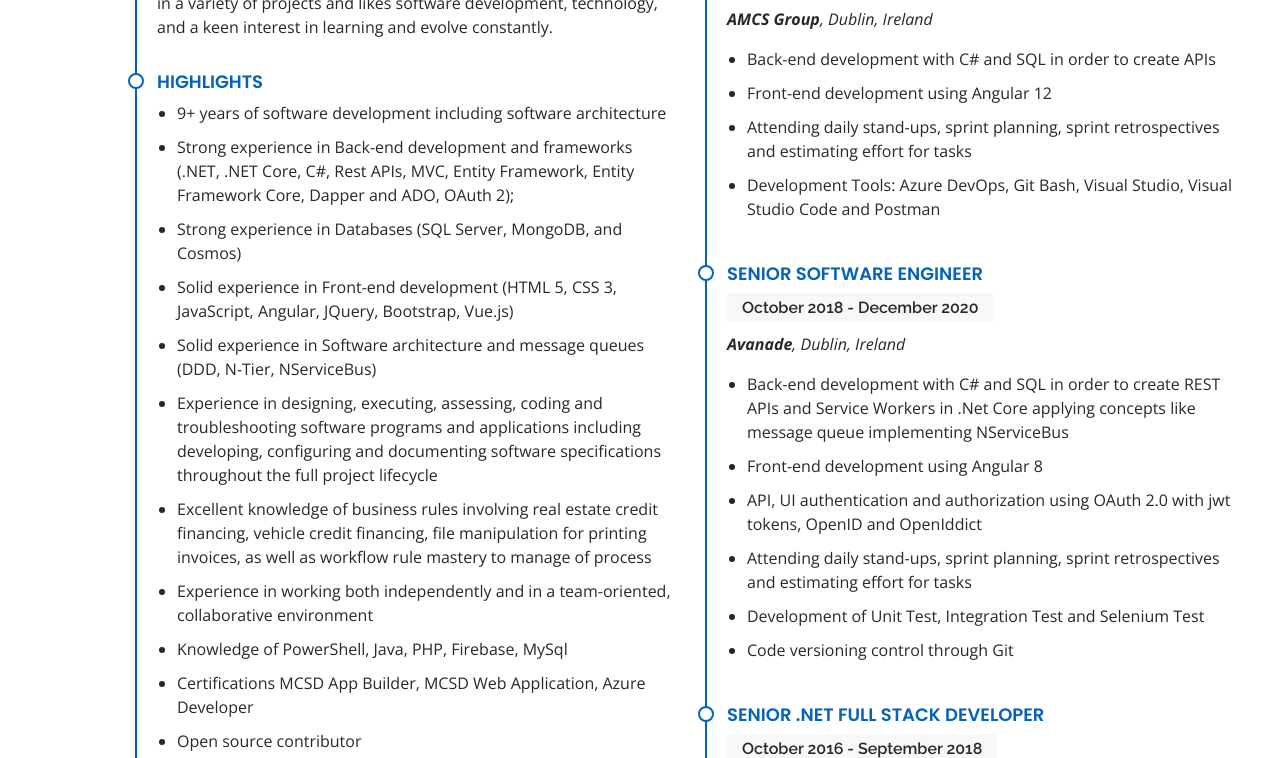
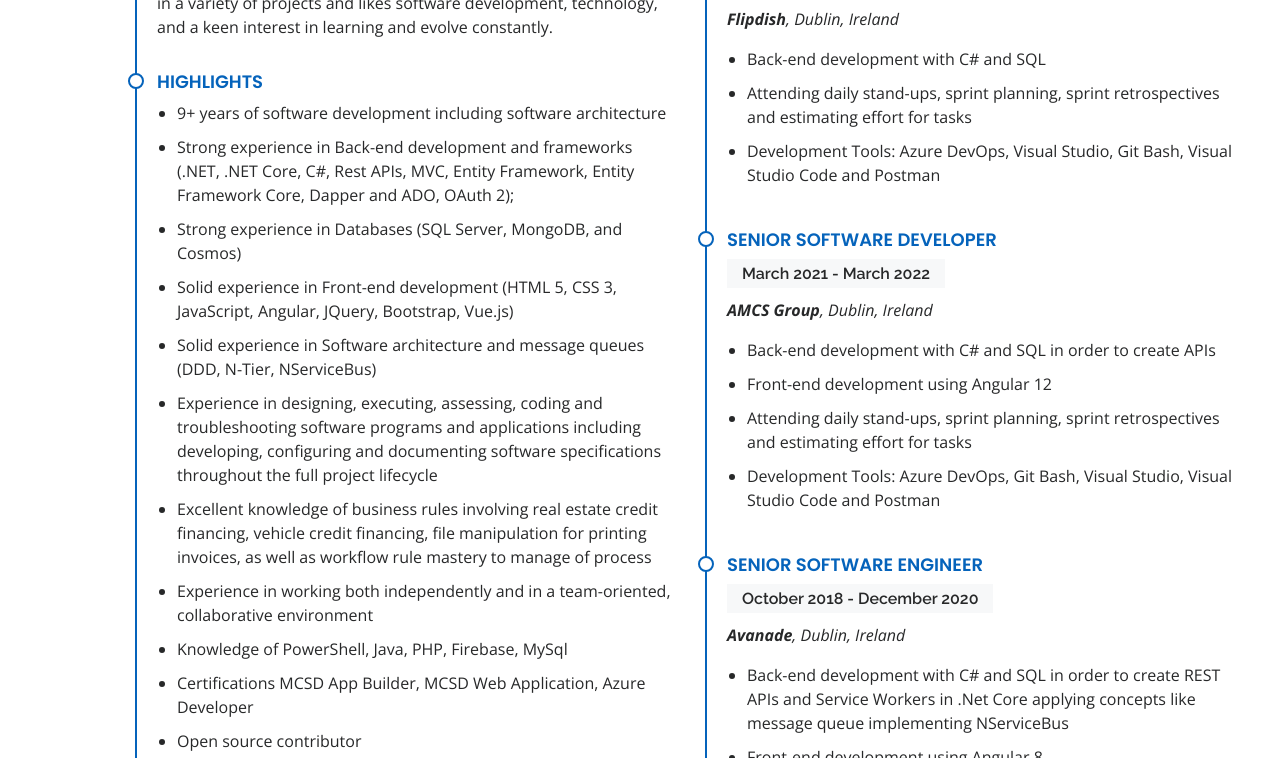
Before and after one commit to aderbalfarias/aderbalfarias.github.io, a plain HTML site: page index.html in a window 1280 px wide. Shown: the part 1783-2541 px from the top of the page. Drawn offline with nearby package versions, Linux system fonts and the light colour scheme.

Commit message:
Profile updated

```diff
--- a/index.html
+++ b/index.html
@@ -258,8 +258,19 @@
                         <h3 class="resume-title">Professional Experience</h3>
 
                         <div class="resume-item">
+                            <h4>Senior Software Engineer</h4>
+                            <h5>April 2022 - Present</h5>
+                            <p><em><b>Flipdish</b>, Dublin, Ireland</em></p>
+                            <ul>
+                                <li>Back-end development with C# and SQL</li>
+                                <li>Attending daily stand-ups, sprint planning, sprint retrospectives and estimating effort for tasks</li>
+                                <li>Development Tools: Azure DevOps, Visual Studio, Git Bash, Visual Studio Code and Postman</li>
+                            </ul>
+                        </div>
+
+                        <div class="resume-item">
                             <h4>Senior Software Developer</h4>
-                            <h5>March 2021 - Present</h5>
+                            <h5>March 2021 - March 2022</h5>
                             <p><em><b>AMCS Group</b>, Dublin, Ireland</em></p>
                             <ul>
                                 <li>Back-end development with C# and SQL in order to create APIs</li>
```
